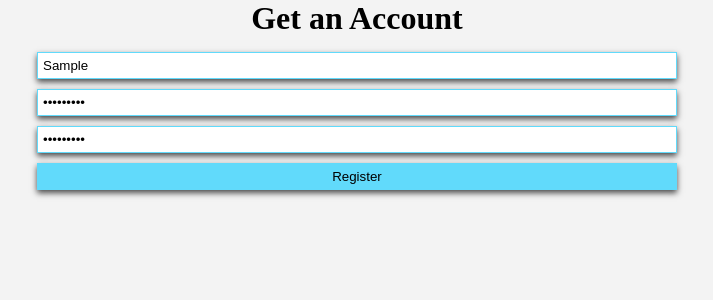
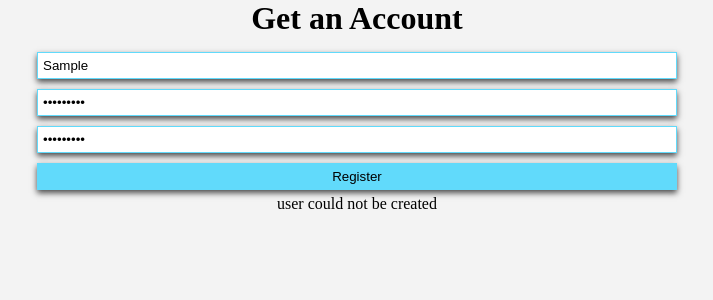
Before and after one commit to Way-Maker7/weltLaender, a React (Create React App) app in the folder frontend/: page /register in a window 1280 px wide. Both pictures are taken after typing "Sample", "Sample123", "Sample123" into the empty fields and a click on the input "Register". Shown: the top 300 px of the page, without its empty margins (283-996 px from the left). Built offline with nearby package versions, Linux system fonts and the light colour scheme; no server answers.

Commit message:
userServiceTest work

```diff
--- a/frontend/src/pages/Register.tsx
+++ b/frontend/src/pages/Register.tsx
@@ -10,12 +10,14 @@ export default function Register(){
     const [username, setUsername] = useState("");
     const [password, setPassword] = useState("");
     const [passwordRepeat, setPassordRepeat] = useState("");
+    const [errorMessage, setErrorMessage] = useState("");
     const nav = useNavigate();
 
 const register = (ev: FormEvent) => {
     ev.preventDefault();
     registerUser({username,  password, passwordRepeat})
         .then(() => nav('/'))
+        .catch(() => setErrorMessage('user could not be created'))
 }
 
     return(
@@ -26,6 +28,7 @@ const register = (ev: FormEvent) => {
                 <input type="password" value={password} onChange={ev => setPassword(ev.target.value)} placeholder="Password"/>
                 <input type="password" value={passwordRepeat} onChange={ev => setPassordRepeat(ev.target.value)} placeholder= "Repeat the password"/>
                 <input type="submit" value="Register"/>
+                {errorMessage && <div>{errorMessage}</div>}
             </form>
         </div>
     )
```
Also changed, not shown: 1 other file (tests, documents, lock files or other folders).
